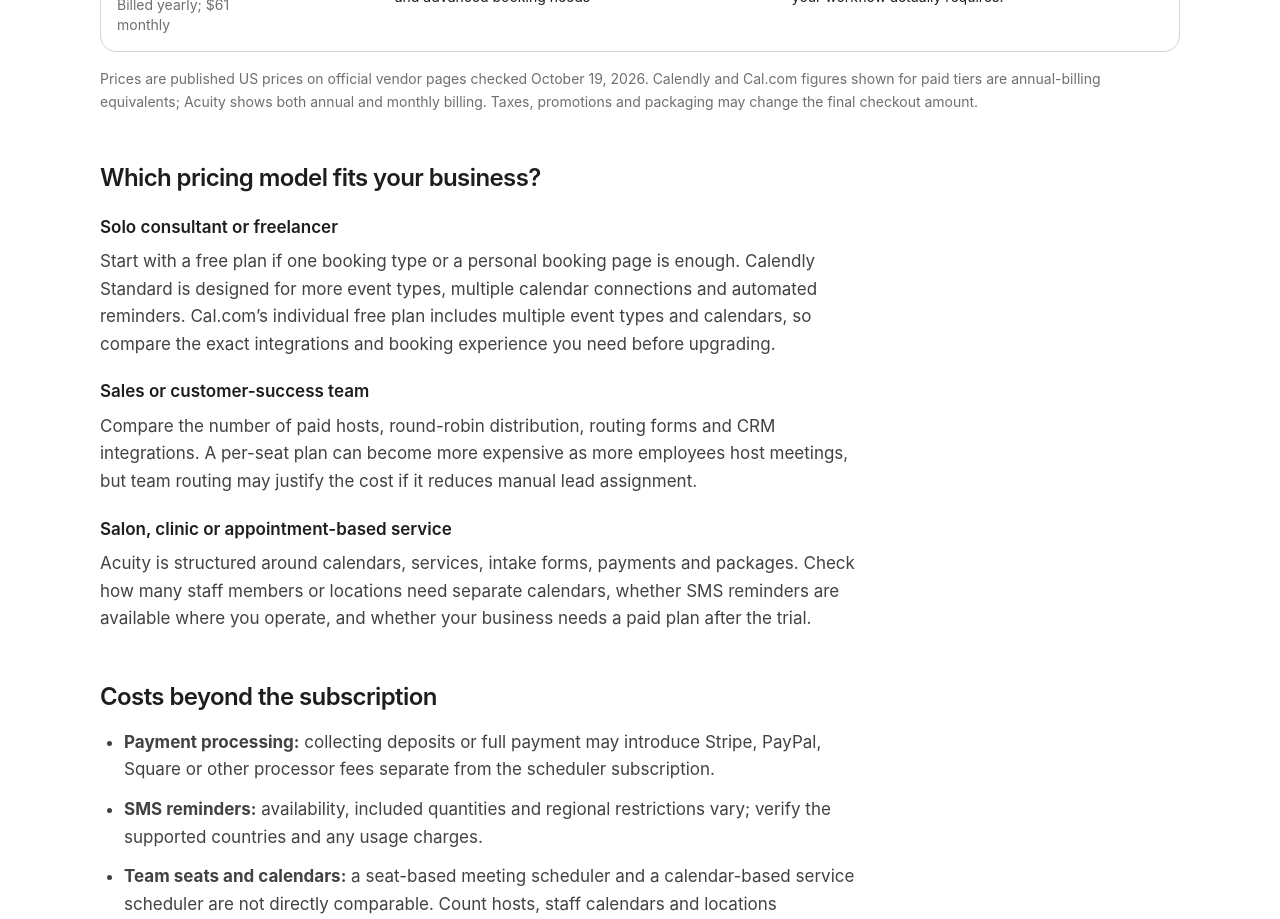
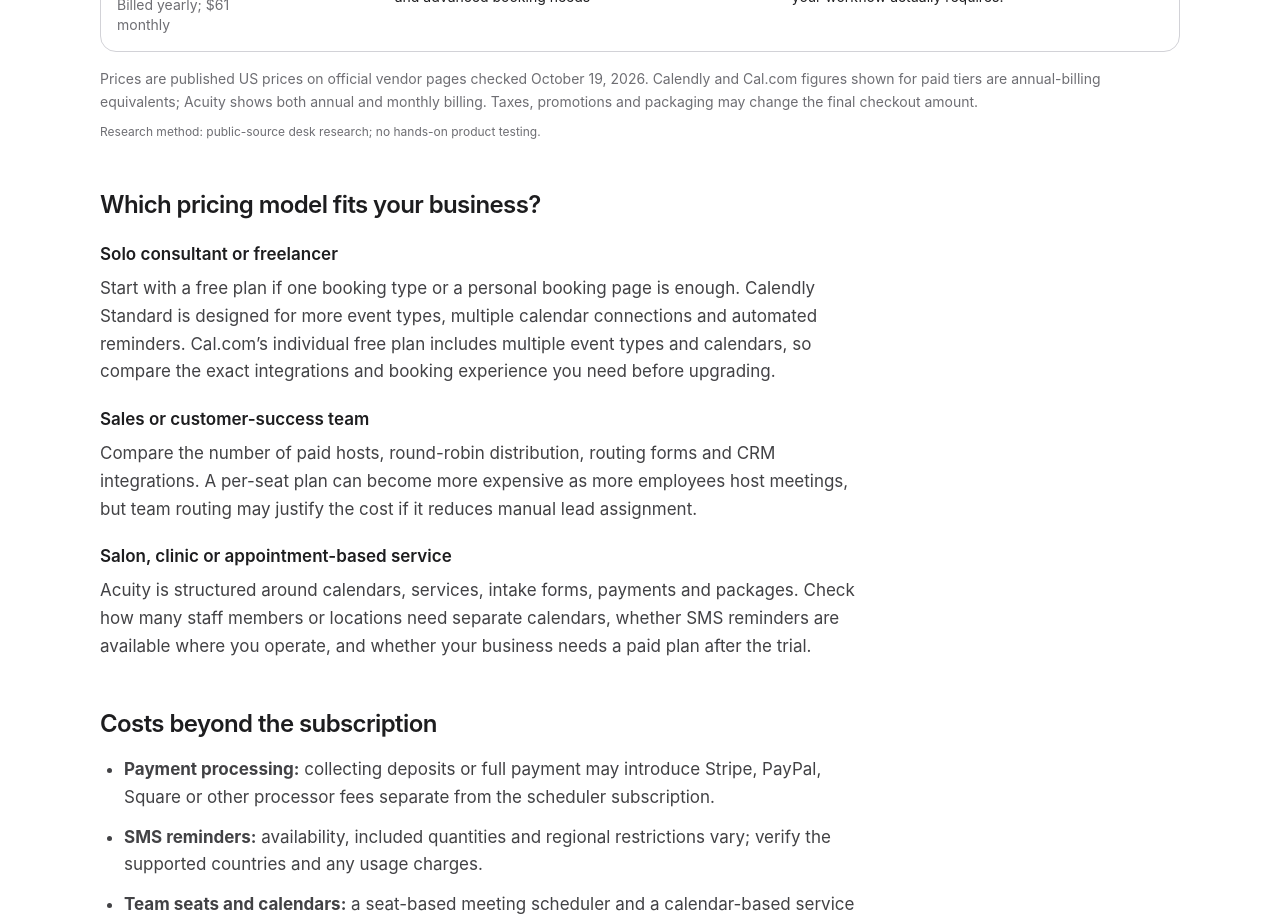
Before and after one commit to LinukaBandara/StackPick, a Next.js app: page /best/appointment-scheduling-software-pricing in a window 1280 px wide. Shown: the part 1720-2639 px from the top of the page. Built offline with nearby package versions, Linux system fonts and the light colour scheme; no server answers.

Commit message:
Disclose research method on custom scheduling pricing guide

```diff
--- a/app/best/appointment-scheduling-software-pricing/page.tsx
+++ b/app/best/appointment-scheduling-software-pricing/page.tsx
@@ -34,6 +34,7 @@ export default function Page() {
           </table>
         </section>
         <p className="mt-4 text-sm leading-relaxed text-[#6e6e73]">Prices are published US prices on official vendor pages checked October 19, 2026. Calendly and Cal.com figures shown for paid tiers are annual-billing equivalents; Acuity shows both annual and monthly billing. Taxes, promotions and packaging may change the final checkout amount.</p>
+        <p className="mt-2 text-xs leading-relaxed text-[#6e6e73]">Research method: public-source desk research; no hands-on product testing.</p>
 
         <section className="mt-12 max-w-3xl">
           <h2 className="text-2xl font-semibold tracking-tight">Which pricing model fits your business?</h2>
```
